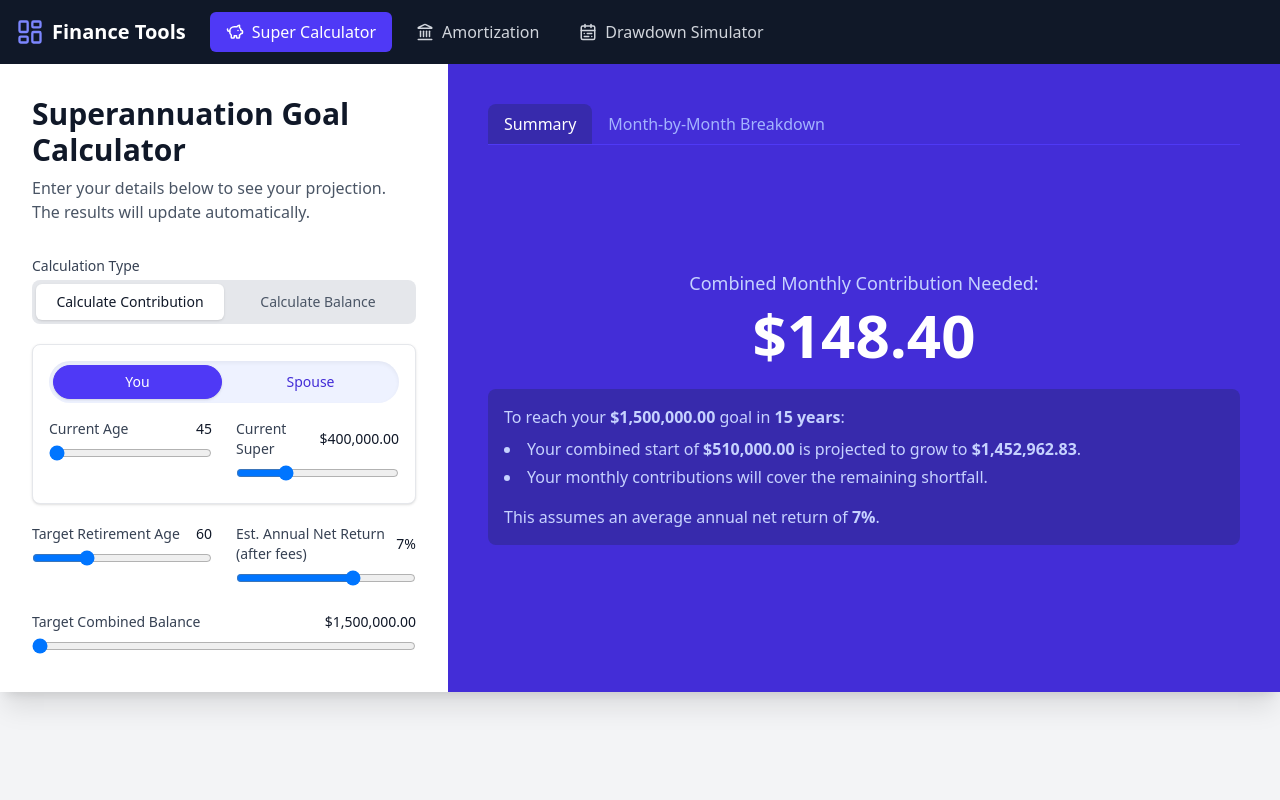
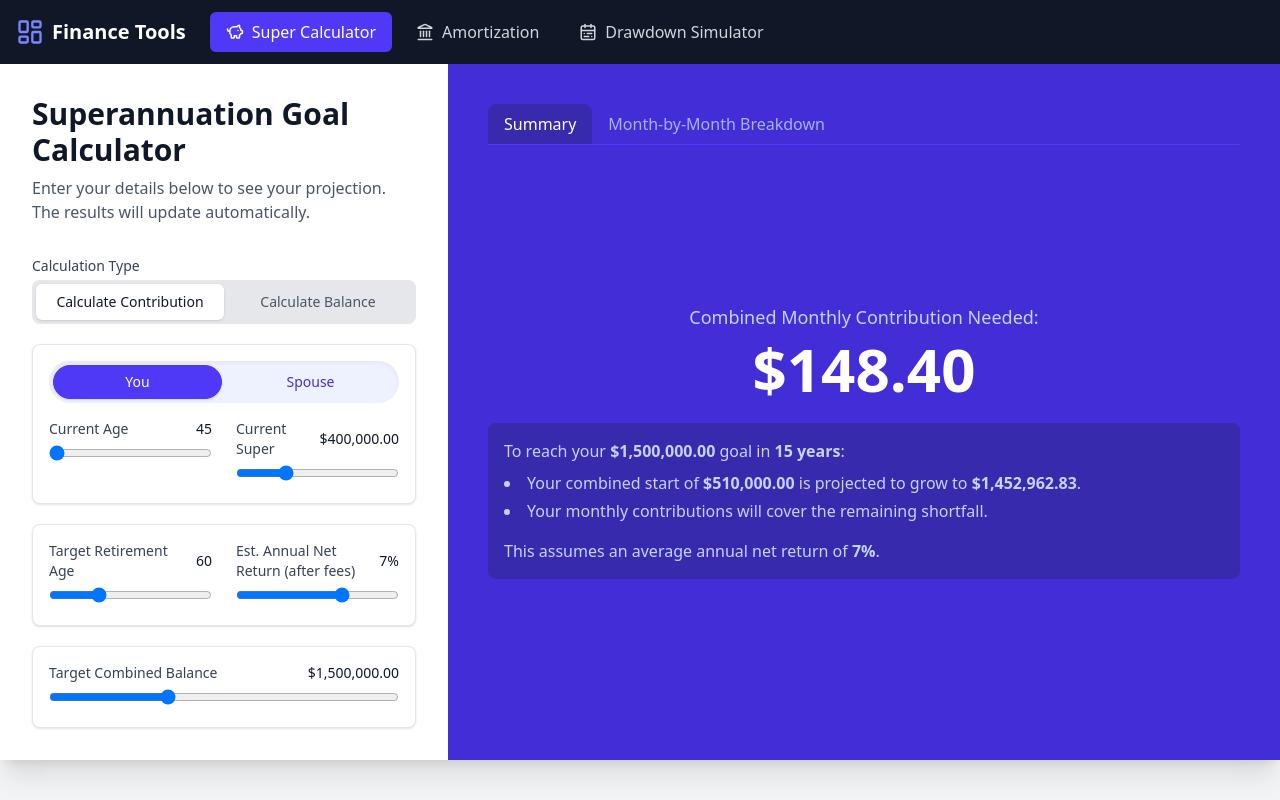
Before and after one commit to vbhargav80/fin-planner, a React (Vite) app: page / in a window 1280 px wide. Built offline with nearby package versions, Linux system fonts and the light colour scheme.

Commit message:
feat: wrap RangeSlider components in PersonTabsPanel for improved layout and user experience

```diff
--- a/src/components/super/SuperForm.tsx
+++ b/src/components/super/SuperForm.tsx
@@ -98,6 +98,7 @@ export const SuperForm: React.FC<SuperFormProps> = ({ calculator }) => {
                 </PersonTabsPanel>
 
                 {/* Shared goal & contribution inputs (with sliders) */}
+                <PersonTabsPanel>
                     <div className="grid grid-cols-1 sm:grid-cols-2 gap-x-6 gap-y-5">
                         <RangeSlider label="Target Retirement Age" value={Number(targetAge)} min={58} max={65} step={1} onChange={(n) => setTargetAge(String(n))} />
 
@@ -112,12 +113,14 @@ export const SuperForm: React.FC<SuperFormProps> = ({ calculator }) => {
                             <RangeSlider label="Est. Annual Net Return (after fees)" value={Number(netReturn)} min={5} max={8} step={0.1} onChange={(n) => setNetReturn(String(Number(n.toFixed(1))))} formatValue={(v) => `${v}%`} />
                         </div>
                     </div>
+                </PersonTabsPanel>
+
 
                 {/* Move Target Combined Balance to the bottom of the form for better flow */}
                 {calcMode === 'contribution' && (
-                    <div>
-                        <RangeSlider label="Target Combined Balance" value={Number(targetBalance)} min={1400000} max={1700000} step={250000} onChange={(n) => setTargetBalance(String(n))} formatValue={(v) => formatCurrency(v)} />
-                    </div>
+                    <PersonTabsPanel>
+                        <RangeSlider label="Target Combined Balance" value={Number(targetBalance)} min={1400000} max={1700000} step={50000} onChange={(n) => setTargetBalance(String(n))} formatValue={(v) => formatCurrency(v)} />
+                    </PersonTabsPanel>
                 )}
 
                 {error && (
```
Lines whose indentation alone changed are shown as unchanged.
